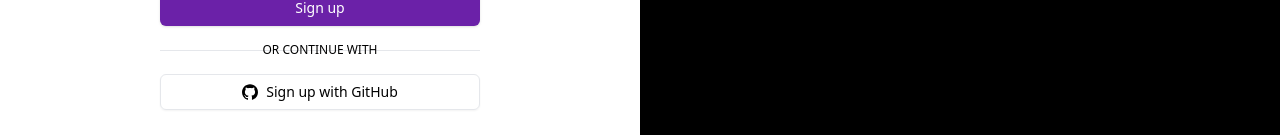
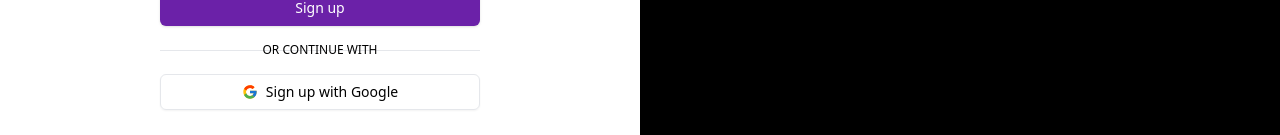
Before and after one commit to Ayomiidey/PAC-8, a React (Vite) app: page /sign-up in a window 1280 px wide. Shown: the part 665-800 px from the top of the page. Built offline with nearby package versions, Linux system fonts and the light colour scheme.

Commit message:
login and signup fix

```diff
--- a/src/components/LoginForm.tsx
+++ b/src/components/LoginForm.tsx
@@ -6,6 +6,7 @@ import {
   signInWithPopup,
 } from "firebase/auth";
 import { auth } from "../firebaseConfig";
+import { FcGoogle } from "react-icons/fc";
 
 const LoginForm = () => {
   const navigate = useNavigate();
@@ -133,22 +134,8 @@ const LoginForm = () => {
           disabled={isLoading}
           className="inline-flex items-center justify-center whitespace-nowrap rounded-md text-sm font-medium h-9 px-4 py-2 border border-input bg-background shadow-sm hover:bg-accent hover:text-accent-foreground disabled:pointer-events-none disabled:opacity-50"
         >
-          <svg
-            className="mr-2 h-4 w-4"
-            aria-hidden="true"
-            focusable="false"
-            data-prefix="fab"
-            data-icon="github"
-            role="img"
-            xmlns="http://www.w3.org/2000/svg"
-            viewBox="0 0 24 24"
-          >
-            <path
-              fill="currentColor"
-              d="M12 .297c-6.63 0-12 5.373-12 12 0 5.303 3.438 9.8 8.205 11.385.6.113.82-.258.82-.577 0-.285-.01-1.04-.015-2.04-3.338.724-4.042-1.61-4.042-1.61C4.422 18.07 3.633 17.7 3.633 17.7c-1.087-.744.084-.729.084-.729 1.205.084 1.838 1.236 1.838 1.236 1.07 1.835 2.809 1.305 3.495.998.108-.776.417-1.305.76-1.605-2.665-.3-5.466-1.332-5.466-5.93 0-1.31.465-2.38 1.235-3.22-.135-.303-.54-1.523.105-3.176 0 0 1.005-.322 3.3 1.23.96-.267 1.98-.399 3-.405 1.02.006 2.04.138 3 .405 2.28-1.552 3.285-1.23 3.285-1.23.645 1.653.24 2.873.12 3.176.765.84 1.23 1.91 1.23 3.22 0 4.61-2.805 5.625-5.475 5.92.42.36.81 1.096.81 2.22 0 1.606-.015 2.896-.015 3.286 0 .315.21.69.825.57C20.565 22.092 24 17.592 24 12.297c0-6.627-5.373-12-12-12"
-            />
-          </svg>
-          Sign in with GitHub
+          <FcGoogle className="mr-2 h-4 w-4" />
+          Sign in with Google
         </button>
       </div>
 
--- a/src/components/SignUpForm.tsx
+++ b/src/components/SignUpForm.tsx
@@ -6,6 +6,7 @@ import {
   signInWithPopup,
 } from "firebase/auth";
 import { auth } from "../firebaseConfig";
+import { FcGoogle } from "react-icons/fc";
 
 const SignUpForm = () => {
   const navigate = useNavigate();
@@ -152,22 +153,8 @@ const SignUpForm = () => {
           disabled={isLoading}
           className="inline-flex items-center justify-center whitespace-nowrap rounded-md text-sm font-medium h-9 px-4 py-2 border border-input bg-background shadow-sm hover:bg-accent hover:text-accent-foreground disabled:pointer-events-none disabled:opacity-50"
         >
-          <svg
-            className="mr-2 h-4 w-4"
-            aria-hidden="true"
-            focusable="false"
-            data-prefix="fab"
-            data-icon="github"
-            role="img"
-            xmlns="http://www.w3.org/2000/svg"
-            viewBox="0 0 24 24"
-          >
-            <path
-              fill="currentColor"
-              d="M12 .297c-6.63 0-12 5.373-12 12 0 5.303 3.438 9.8 8.205 11.385.6.113.82-.258.82-.577 0-.285-.01-1.04-.015-2.04-3.338.724-4.042-1.61-4.042-1.61C4.422 18.07 3.633 17.7 3.633 17.7c-1.087-.744.084-.729.084-.729 1.205.084 1.838 1.236 1.838 1.236 1.07 1.835 2.809 1.305 3.495.998.108-.776.417-1.305.76-1.605-2.665-.3-5.466-1.332-5.466-5.93 0-1.31.465-2.38 1.235-3.22-.135-.303-.54-1.523.105-3.176 0 0 1.005-.322 3.3 1.23.96-.267 1.98-.399 3-.405 1.02.006 2.04.138 3 .405 2.28-1.552 3.285-1.23 3.285-1.23.645 1.653.24 2.873.12 3.176.765.84 1.23 1.91 1.23 3.22 0 4.61-2.805 5.625-5.475 5.92.42.36.81 1.096.81 2.22 0 1.606-.015 2.896-.015 3.286 0 .315.21.69.825.57C20.565 22.092 24 17.592 24 12.297c0-6.627-5.373-12-12-12"
-            />
-          </svg>
-          Sign up with GitHub
+          <FcGoogle className="mr-2 h-4 w-4" />
+          Sign up with Google
         </button>
       </div>
 
--- a/src/redux/cartSlice.ts
+++ b/src/redux/cartSlice.ts
@@ -4,6 +4,7 @@ import { toast } from "react-hot-toast";
 interface Cart {
   item: {
     id: number;
+    image: string;
     title: string;
     price: number;
     quantity: number;
```
Also changed, not shown: src/components/cart.tsx (+184 -9 lines).
